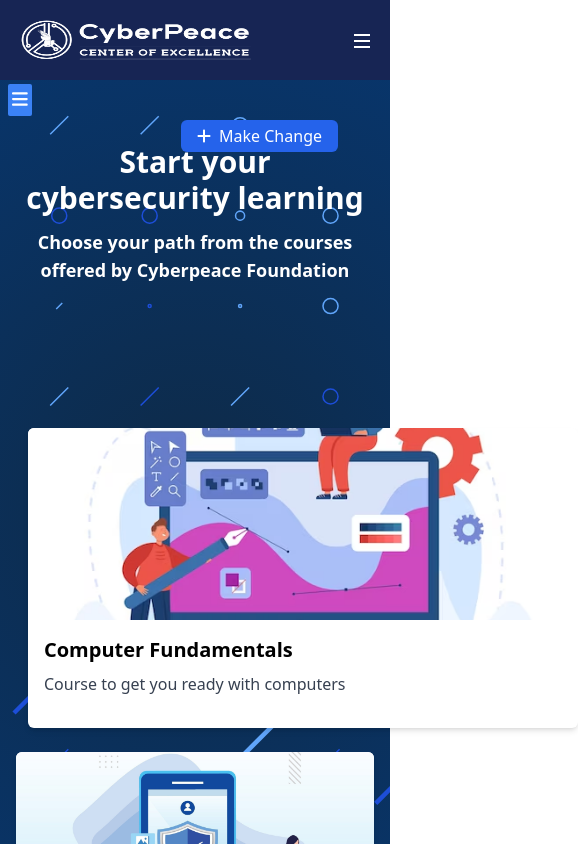
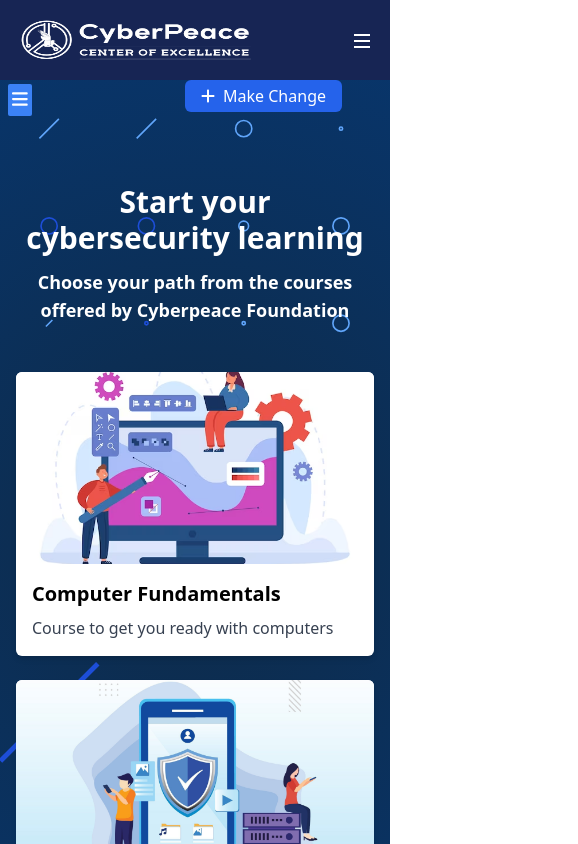
Before and after one commit to ROSHNEEGOUDA/CyberPeace_Dash, a React (Vite) app: page /module in a window 390 px wide. Shown: the top 844 px of the page, 578 px wide, since content can reach past the window. Built offline with nearby package versions, Linux system fonts and the light colour scheme.

Commit message:
make Course section and liveclass responsive

```diff
--- a/src/components/Module.jsx
+++ b/src/components/Module.jsx
@@ -5,6 +5,7 @@
 import cf from "../assets/cf.avif";
 import cybsec from "../assets/cybsec.jpg";
 import sprinkleSvg from '../assets/Sprinkle.svg';
+import { useMediaQuery } from 'react-responsive';
 
 function Home() {
   const [showDropdown, setShowDropdown] = useState(false);
@@ -23,18 +24,19 @@
     }
   };
 
+  const isTabletOrMobile = useMediaQuery({ maxWidth: 1024 });
+
   return (
-    <div className="flex flex-col relative" style={{ width: "100%", height: "100vh", backgroundImage: `url(${sprinkleSvg})`, backgroundSize: 'cover', backgroundPosition: 'center', zIndex: 0 }}>
-
+    <div className="flex flex-col relative" style={{ width: "100%", height: "100%", backgroundImage: `url(${sprinkleSvg})`, backgroundSize: 'cover', backgroundPosition: 'center', zIndex: 0 }}>
       {/* Make Change Button */}
-      <div className="absolute top-10 right-6 z-10">
+      <div className={`absolute top-${isTabletOrMobile ? '5' : '10'} right-${isTabletOrMobile ? '5' : '6'} z-10 flex flex-col md:flex-row items-center justify-center`}>
         <button className="bg-blue-600 text-white py-1 px-4 rounded-md mx-7 hover:bg-blue-700 flex items-center transition-colors duration-300" onClick={toggleDropdown}>
           <FontAwesomeIcon icon={faPlus} className="mr-2" />
           Make Change
         </button>
         {/* Dropdown */}
         {showDropdown && (
-          <div className="absolute top-12 right-6 bg-white shadow-md py-2 px-14 rounded-md z-20">
+          <div className="absolute top-12 md:top-16 right-5 md:right-6 bg-white shadow-md py-2 px-14 rounded-md z-20">
             <p className="cursor-pointer hover:text-blue-600 mb-2" onClick={() => handleOptionClick("New")}>New</p>
             <p className="cursor-pointer hover:text-blue-600 mb-2" onClick={() => handleOptionClick("Update")}>Update</p>
             <p className="cursor-pointer hover:text-blue-600" onClick={() => handleOptionClick("Delete")}>Delete</p>
@@ -44,7 +46,7 @@
 
       {/* Discussion Form */}
       {showDiscussionForm && (
-        <div className="absolute top-1/2 left-1/2 transform -translate-x-1/2 -translate-y-1/2 bg-white shadow-md p-6 rounded-md z-20 border-black mt-8" style={{ width: "600px" }}>
+        <div className="absolute top-1/2 left-1/2 transform -translate-x-1/2 -translate-y-1/2 bg-white shadow-md p-6 rounded-md z-20 border-black mt-8" style={{ width: "90%", maxWidth: "600px" }}>
           <button className="absolute top-2 right-2 text-gray-600 hover:text-gray-800" onClick={() => setShowDiscussionForm(false)}>
             <FontAwesomeIcon icon={faTimes} />
           </button>
@@ -68,17 +70,17 @@
       )}
 
       {/* Content */}
-      <div className="container mx-auto px-4 relative z-0">
+      <div className="container mx-auto px-4 relative z-0 flex flex-col justify-center items-center">
         <div className="text-center my-10">
           <h1 className="text-3xl md:text-4xl font-bold font-Helvetica text-white mt-16">Start your cybersecurity learning</h1>
           <h2 className="text-lg md:text-xl font-bold font-Arial text-white mt-3">Choose your path from the courses offered by Cyberpeace Foundation</h2>
         </div>
 
         {/* Course Cards */}
-        <div className="grid grid-cols-1 md:grid-cols-2 lg:grid-cols-2 gap-6 mt-36">
+        <div className="grid grid-cols-1 md:grid-cols-2 lg:grid-cols-2 gap-6 mt-2 md:mt-3">
           {/* Card 1 */}
           <Link to="/Featuredcompf" className="block">
-            <div className="overflow-hidden bg-white shadow-md h-[300px] w-[550px] ml-3 rounded-md transition duration-300 ease-in-out transform hover:scale-105 group">
+            <div className="overflow-hidden bg-white shadow-md rounded-md transition duration-300 ease-in-out transform hover:scale-105 group">
               <img src={cf} alt="Computer Fundamentals" className="w-full h-48 object-cover" />
               <div className="p-4">
                 <h2 className="text-xl font-bold mb-2">Computer Fundamentals</h2>
```
Lines whose indentation alone changed are shown as unchanged.
